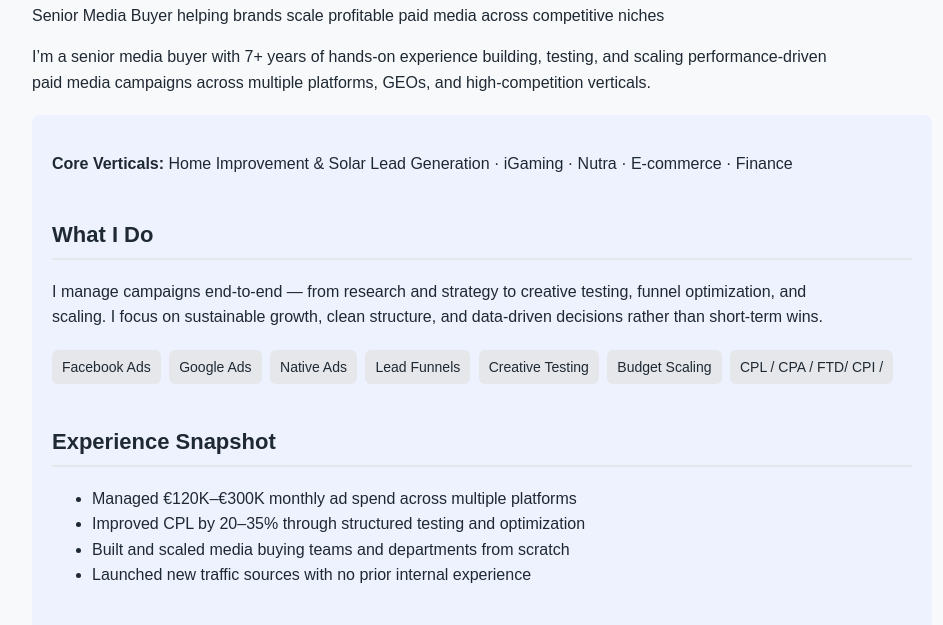
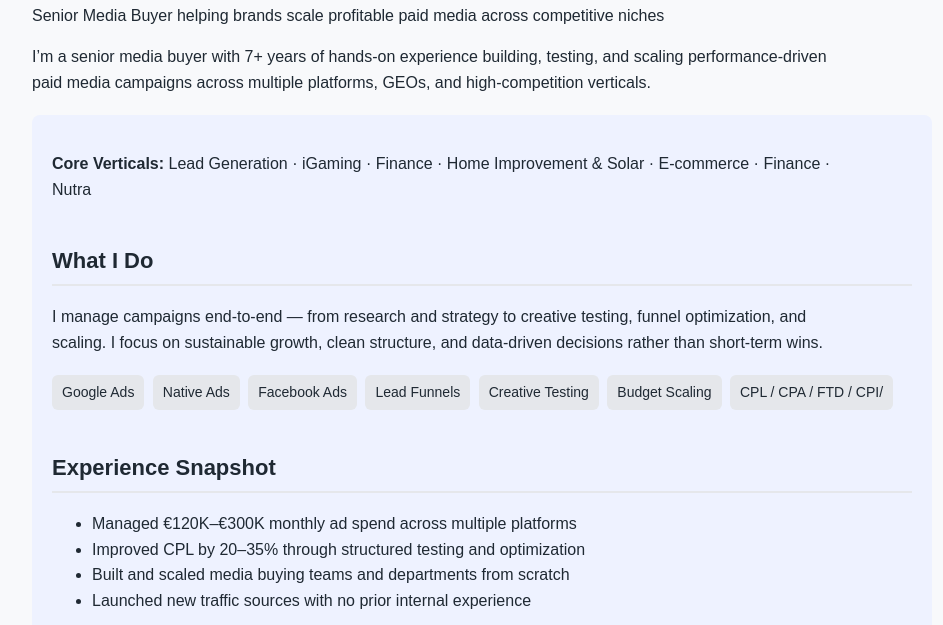
Before and after one commit to mariagregory24/mariagregory24.github.io, a plain HTML site: page index.html in a window 1280 px wide. Shown: the part 135-760 px from the top of the page, without its empty margins (158-1101 px from the left). Drawn offline with Linux system fonts and the light colour scheme.

Commit message:
Update index.html

```diff
--- a/index.html
+++ b/index.html
@@ -72,8 +72,7 @@
 
 
     <div class="highlight">
-     <p><strong>Core Verticals:</strong> Home Improvement & Solar Lead Generation · iGaming · Nutra · E-commerce · Finance</p>
-
+     <p><strong>Core Verticals:</strong> Lead Generation · iGaming · Finance · Home Improvement & Solar · E-commerce · Finance · Nutra
     <h2>What I Do</h2>
     <p>
       I manage campaigns end-to-end — from research and strategy to creative testing, funnel optimization,
@@ -81,13 +80,13 @@
     </p>
 
     <div class="tags">
-      <span>Facebook Ads</span>
       <span>Google Ads</span>
       <span>Native Ads</span>
+      <span>Facebook Ads</span>
       <span>Lead Funnels</span>
       <span>Creative Testing</span>
       <span>Budget Scaling</span>
-      <span>CPL / CPA / FTD/ CPI /</span>
+      <span>CPL / CPA / FTD / CPI/</span>
     </div>
 
     <h2>Experience Snapshot</h2>
```
